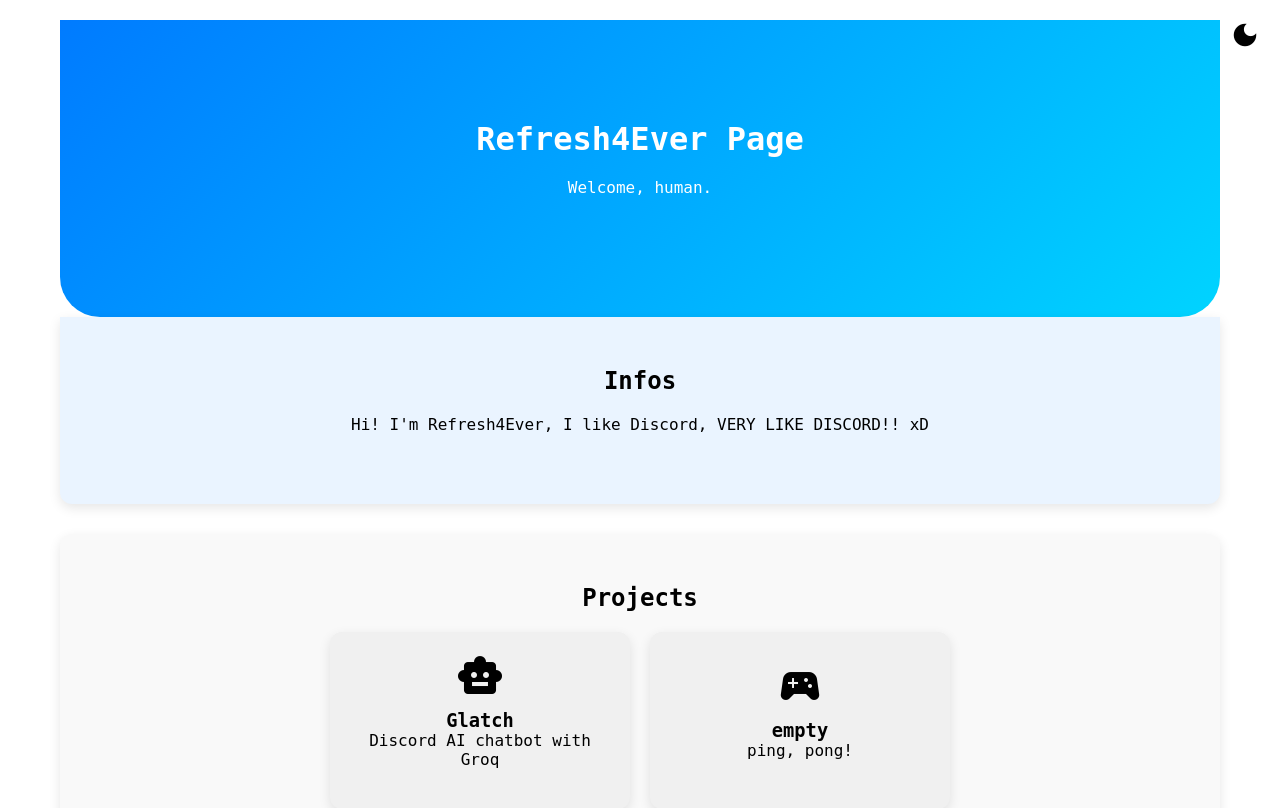
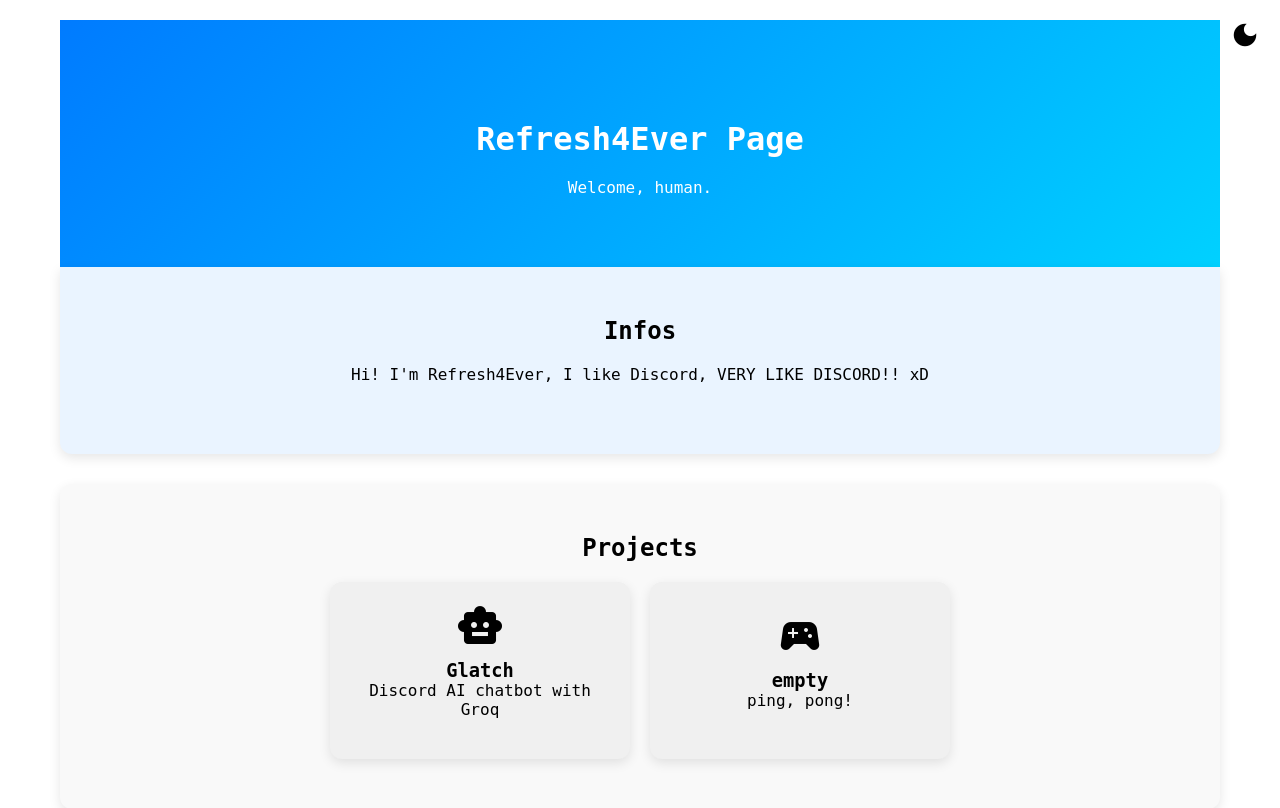
Before and after one commit to 9stown/9stown.github.io, a PHP site: page / in a window 1280 px wide. Shown: the top 808 px of the page. Run offline with PHP 8.4, Linux system fonts and the light colour scheme; some web fonts are replaced.

Commit message:
Update styles.css

```diff
--- a/styles.css
+++ b/styles.css
@@ -28,14 +28,14 @@ body::-webkit-scrollbar {
 header {
     padding: 100px 20px;
     text-align: center;
-    background: linear-gradient(135deg, #007bff, #00d4ff); /* Gradient pour le thème clair */
+    background: linear-gradient(135deg, #007bff, #00d4ff); /* Dégradé clair */
     color: #fff;
     transition: background 0.5s;
-    border-radius: 0 0 40px 40px; /* Arrondi en bas seulement */
+    border-radius: 0; /* Aucun bord arrondi */
 }
 
 .dark-theme header {
-    background: linear-gradient(135deg, #333333, #555555); /* Gradient pour le thème sombre */
+    background: linear-gradient(135deg, #333333, #555555); /* Dégradé sombre */
 }
 
 h1, h2, p {
@@ -54,6 +54,7 @@ h1, h2, p {
 
 .no-top-radius {
     border-radius: 0 0 12px 12px; /* Pas de bord arrondi en haut */
+    margin-top: -50px; /* Fusion avec l'en-tête */
 }
 
 .dark-theme .section {
```
